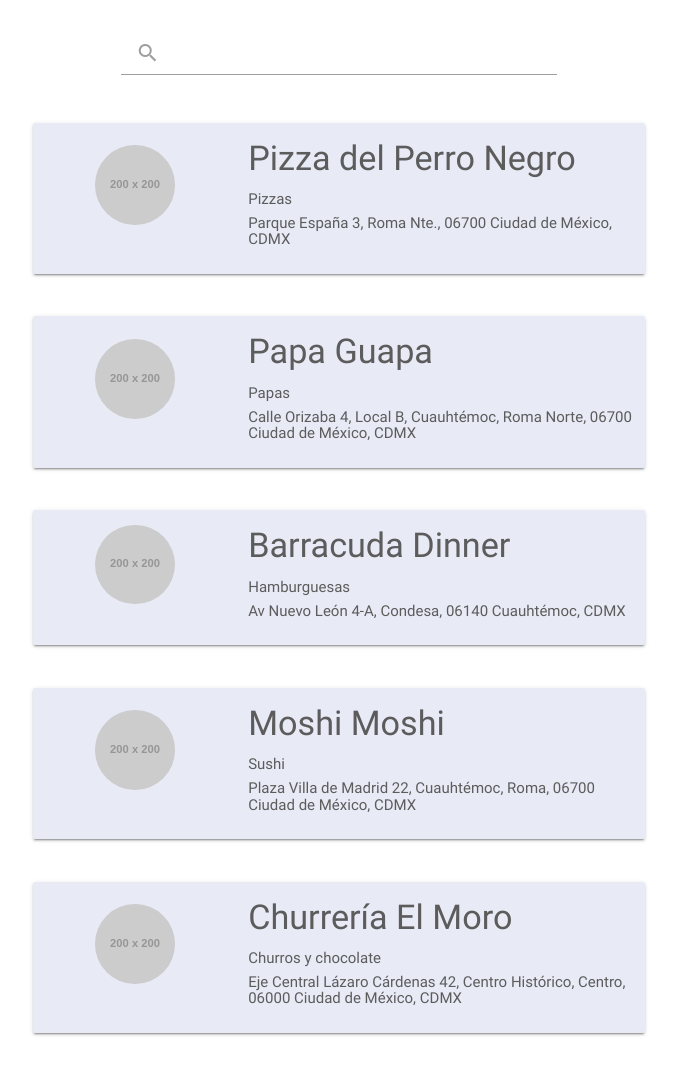
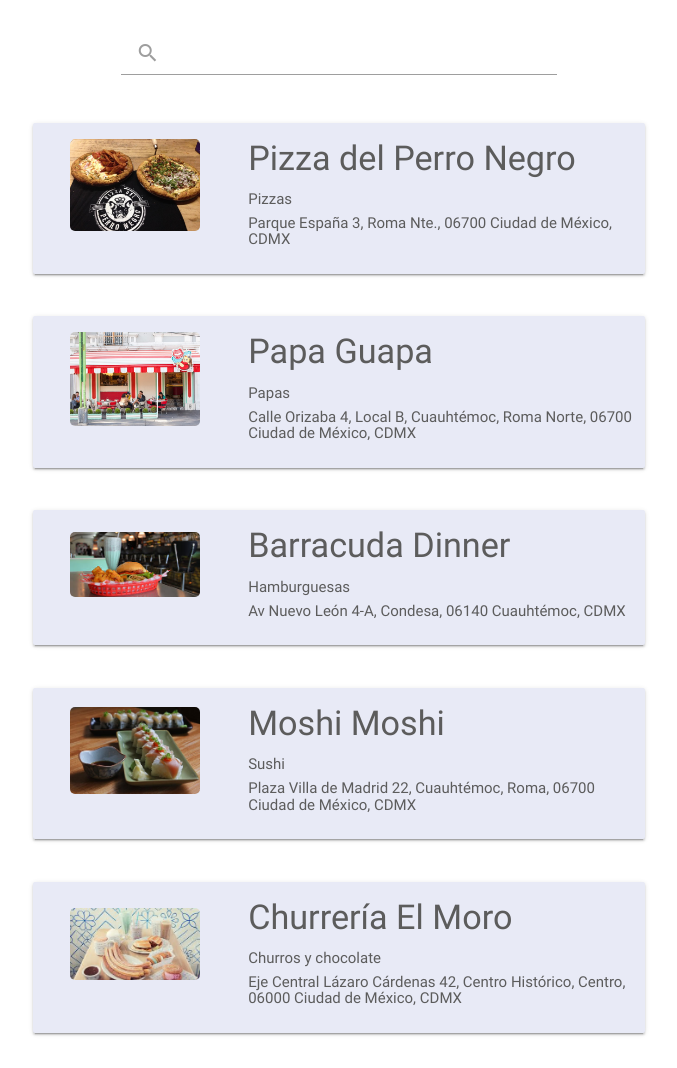
Before and after one commit to karyvdj/ComidaUbicacion-jQuery, a plain HTML site: page index.html in a window 1280 px wide. Shown: the part 400-1468 px from the top of the page, without its empty margins (301-978 px from the left). Drawn offline with Linux system fonts and the light colour scheme; some packages are replaced by stand-ins of ours; placeholder pictures from the web are drawn by us.

Commit message:
Agregas imagenes de los restaurantes

```diff
--- a/assets/css/main.css
+++ b/assets/css/main.css
@@ -5,3 +5,8 @@
 .color-gray{
   color: #5c5c5c;
 }
+.fotoRestaurante{
+  width: 100%;
+  border-radius: 5px;
+
+}
--- a/assets/js/app.js
+++ b/assets/js/app.js
@@ -27,31 +27,31 @@ var restaurantes = [
 	{
 		"nombre": "Pizzas del Perro Negro",
 		"comida": "Pizzas",
-		"foto": "http://via.placeholder.com/200x200",
+		"foto": "assets/img/pizza.jpg",
 		"direccion": "Calle Orizaba 4, Local B, Cuauhtémoc, Roma Norte, 06700 Ciudad de México, CDMX"
 	},
 	{
 		"nombre": "Papa Guapa",
 		"comida": "Papas",
-		"foto": "http://via.placeholder.com/200x200",
+		"foto": "assets/img/papa.jpg",
 		"direccion": "Calle Orizaba 4, Local B, Cuauhtémoc, Roma Norte, 06700 Ciudad de México, CDMX"
 	},
 	{
 		"nombre": "Barracuda Dinner",
 		"comida": "Hamburguesas",
-		"foto": "http://via.placeholder.com/200x200",
+		"foto": "assets/img/barracuda.jpg",
 		"direccion": "Av Nuevo León 4-A, Condesa, Cuauhtémoc, 06140 Ciudad de México, CDMX."
 	},
 	{
 		"nombre": "Moshi Moshi",
 		"comida": "Sushi",
-		"foto": "http://via.placeholder.com/200x200",
+		"foto": "assets/img/moshi.jpg",
 		"direccion": "Plaza Villa de Madrid 22, Cuauhtémoc, Roma, 06700 Ciudad de México, CDMX."
 	},
 	{
 		"nombre": "Churrería El Moro",
 		"comida": "Churros y chocolate",
-		"foto": "http://via.placeholder.com/200x200",
+		"foto": "assets/img/churros.jpg",
 		"direccion": "Eje Central Lázaro Cárdenas 42, Centro Histórico, Centro, 06000 Ciudad de México, CDMX"
 	}
 ];
@@ -59,8 +59,8 @@ var restaurantes = [
 var plantillaRestaurantes = "<article class='row'>"+
 			"<div class='card-panel indigo lighten-5 z-depth-1 col m8 s12 offset-m2'>"+
 				"<div class='row valign-wrapper'>" +
-					"<div class='col s2'>"+
-						"<img src='__foto__' alt='Contact' class='circle responsive-img'>"+
+					"<div class='col s3'>"+
+						"<img src='__foto__' alt='Contact' class='fotoRestaurante responsive-img'>"+
 						"</div>"+
 						"<div class='col s8 color-gray'>"+
 							"<h4>__nombre__</h4>"+
--- a/index.html
+++ b/index.html
@@ -44,8 +44,8 @@
       <article class="row">
         <div class="card-panel indigo lighten-5 z-depth-1 col m8 s12 offset-m2">
           <div class="row valign-wrapper">
-            <div class="col s2">
-              <img src="http://via.placeholder.com/200x200" alt="Contact" class="circle responsive-img">
+            <div class="col s3">
+              <img src="assets/img/pizza.jpg" alt="Contact" class="fotoRestaurante responsive-img">
             </div>
             <div class="col s8 color-gray">
               <h4>Pizza del Perro Negro</h4>
@@ -58,8 +58,8 @@
       <article class="row">
         <div class="card-panel indigo lighten-5 z-depth-1 col m8 s12 offset-m2">
           <div class="row valign-wrapper">
-            <div class="col s2">
-              <img src="http://via.placeholder.com/200x200" alt="Contact" class="circle responsive-img">
+            <div class="col s3">
+              <img src="assets/img/papa.jpg" alt="Contact" class="fotoRestaurante responsive-img">
             </div>
             <div class="col s8 color-gray">
               <h4>Papa Guapa</h4>
@@ -72,8 +72,8 @@
       <article class="row">
         <div class="card-panel indigo lighten-5 z-depth-1 col m8 s12 offset-m2">
           <div class="row valign-wrapper">
-            <div class="col s2">
-              <img src="http://via.placeholder.com/200x200" alt="Contact" class="circle responsive-img">
+            <div class="col s3">
+              <img src="assets/img/barracuda.jpg" alt="Contact" class="fotoRestaurante responsive-img">
             </div>
             <div class="col s8 color-gray">
               <h4>Barracuda Dinner</h4>
@@ -86,8 +86,8 @@
       <article class="row">
         <div class="card-panel indigo lighten-5 z-depth-1 col m8 s12 offset-m2">
           <div class="row valign-wrapper">
-            <div class="col s2">
-              <img src="http://via.placeholder.com/200x200" alt="Contact" class="circle responsive-img">
+            <div class="col s3">
+              <img src="assets/img/moshi.jpg" alt="Contact" class="fotoRestaurante responsive-img">
             </div>
             <div class="col s8 color-gray">
               <h4>Moshi Moshi</h4>
@@ -100,8 +100,8 @@
       <article class="row">
         <div class="card-panel indigo lighten-5 z-depth-1 col m8 s12 offset-m2">
           <div class="row valign-wrapper">
-            <div class="col s2">
-              <img src="http://via.placeholder.com/200x200" alt="Contact" class="circle responsive-img">
+            <div class="col s3">
+              <img src="assets/img/churros.jpg" alt="Contact" class="fotoRestaurante responsive-img">
             </div>
             <div class="col s8 color-gray">
               <h4>Churrería El Moro</h4>
```
Also changed, not shown: assets/img/barracuda.jpg (added), assets/img/churros.jpg (added), assets/img/moshi.jpg (added), assets/img/papa.jpg (added), assets/img/pizza.jpg (added), 2 other files.
